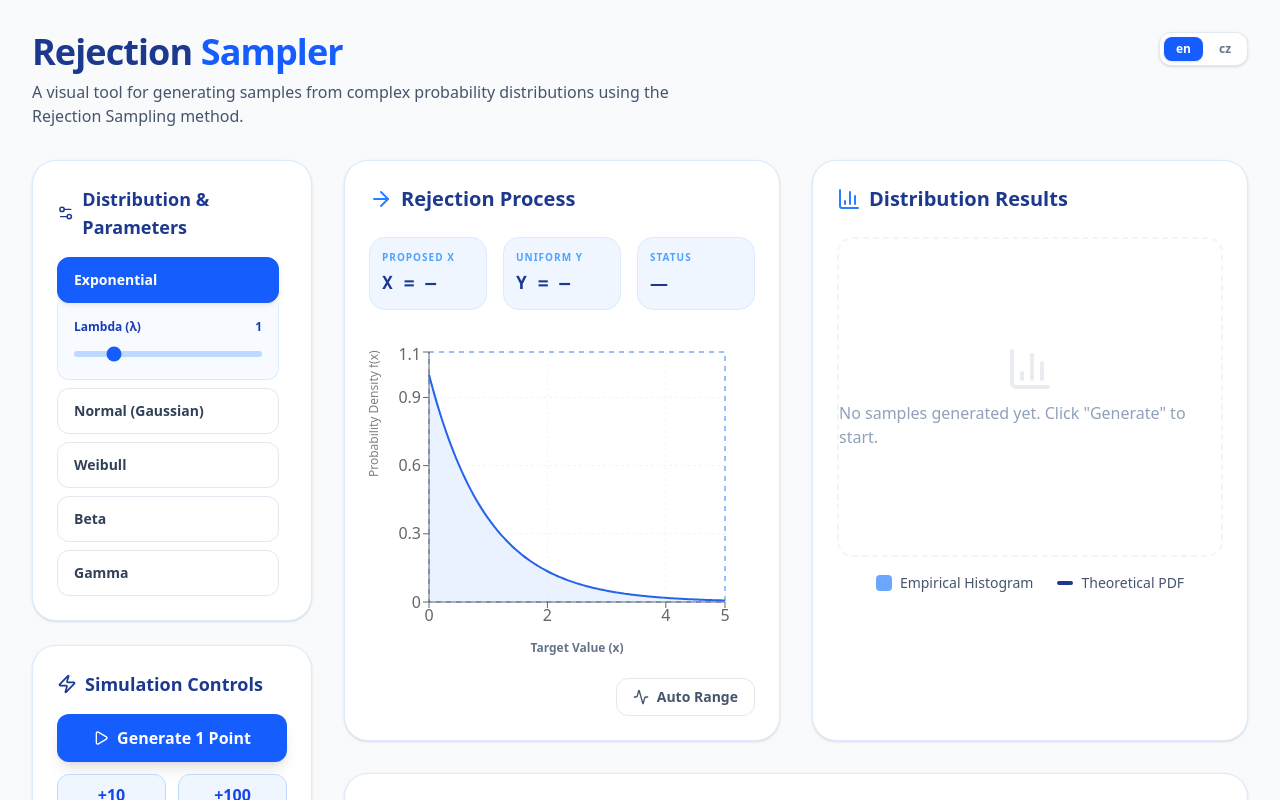
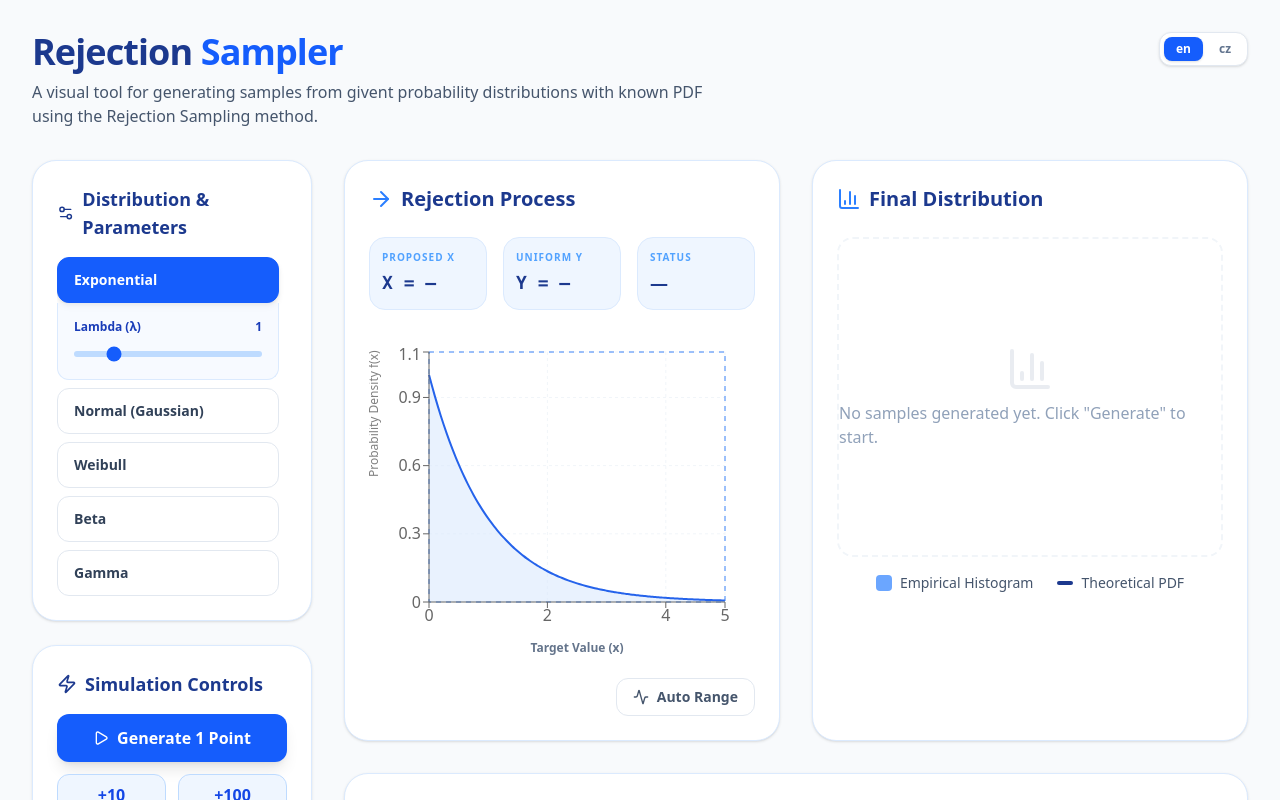
Before and after one commit to richardLipka/rejection_sampling_demo, a React (Vite) app: page / in a window 1280 px wide. Shown: the top 800 px of the page. Built offline with nearby package versions, Linux system fonts and the light colour scheme.

Commit message:
minor language update

```diff
--- a/src/App.tsx
+++ b/src/App.tsx
@@ -212,13 +212,13 @@ const Translations = {
   en: {
     title: 'Rejection',
     subtitle: 'Sampler',
-    description: 'A visual tool for generating samples from complex probability distributions using the Rejection Sampling method.',
+    description: 'A visual tool for generating samples from givent probability distributions with known PDF using the Rejection Sampling method.',
     distParams: 'Distribution & Parameters',
     simulation: 'Simulation Controls',
     gen1: 'Generate 1 Point',
     clear: 'Clear All',
     transProcess: 'Rejection Process',
-    resultsTitle: 'Distribution Results',
+    resultsTitle: 'Final Distribution',
     statsTitle: 'Statistics',
     formulasTitle: 'Mathematical Basis',
     step1: 'Proposed X',
@@ -256,13 +256,13 @@ const Translations = {
   cs: {
     title: 'Rejection',
     subtitle: 'Sampler',
-    description: 'Vizuální nástroj pro generování vzorků ze složitých pravděpodobnostních rozdělení pomocí metody zamítacího vzorkování.',
+    description: 'Vizuální nástroj pro generování vzorků ze zadaných pravděpodobnostních rozdělení se známou fukncí hustoty pravděpodobnosti (PDF) metodou zamítání vzorků.',
     distParams: 'Rozdělení a parametry',
     simulation: 'Ovládání simulace',
     gen1: 'Generovat 1 bod',
     clear: 'Vymazat vše',
     transProcess: 'Proces zamítání',
-    resultsTitle: 'Výsledky rozdělení',
+    resultsTitle: 'Výsledné rozdělení',
     statsTitle: 'Statistiky',
     formulasTitle: 'Matematický základ',
     step1: 'Navržené X',
@@ -285,7 +285,7 @@ const Translations = {
     autoRange: 'Auto rozsah',
     fixedRange: 'Fixní rozsah',
     howItWorks: 'Jak to funguje',
-    howItWorksDesc: 'Zamítací vzorkování funguje tak, že vygeneruje náhodný bod (X, Y) v ohraničujícím obdélníku. Pokud je Y menší než hustota pravděpodobnosti f(X), bod je přijat. V opačném případě je zamítnut.',
+    howItWorksDesc: 'Zamítání vzorků funguje tak, že generuje náhodný bod (X, Y) v ohraničujícím obdélníku jako dvě náhodná čísla s uniformním rozdělním na délce hrany. Pokud je Y menší než hustota pravděpodobnosti f(X), bod je přijat. V opačném případě je zamítnut.',
     mathFormula: 'Kritérium přijetí',
     copyright: "© Richard Lipka, ZČU, lipka@kiv.zcu.cz",
     pdfLabel: 'Hustota pravděpodobnosti',
--- a/vite.config.ts
+++ b/vite.config.ts
@@ -6,6 +6,7 @@ import {defineConfig, loadEnv} from 'vite';
 export default defineConfig(({mode}) => {
   const env = loadEnv(mode, '.', '');
   return {
+	base: './',
     plugins: [react(), tailwindcss()],
     define: {
       'process.env.GEMINI_API_KEY': JSON.stringify(env.GEMINI_API_KEY),
```
